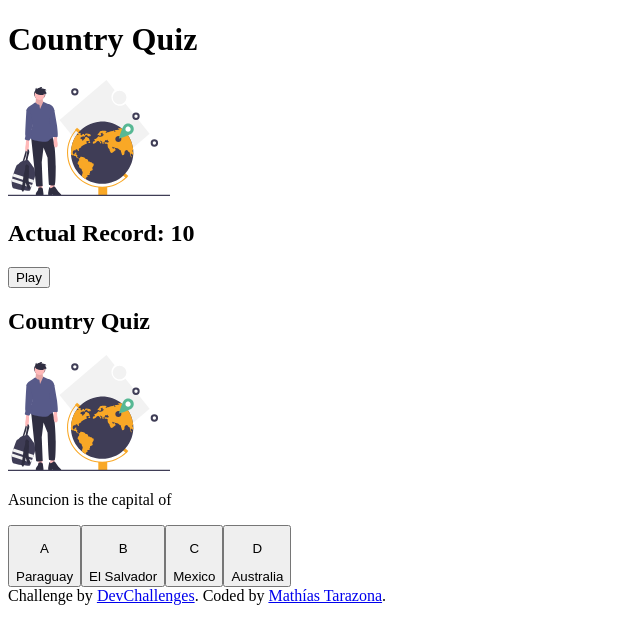
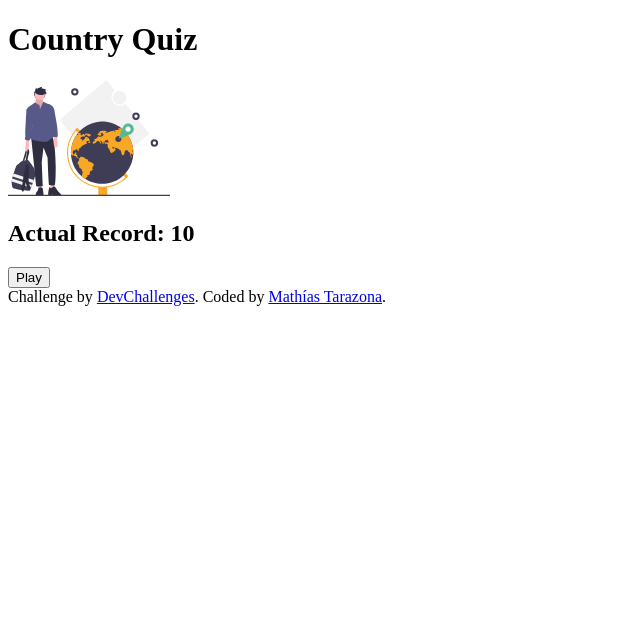
Before and after one commit to Mathitarazonad/Country-quiz-app, a React (Vite) app: page / in a window 1280 px wide. Shown: the top 644 px of the page, without its empty margins (0-640 px from the left). Built offline with nearby package versions, Linux system fonts and the light colour scheme; the HTML template or start-up script is replaced by a standard one.

Commit message:
Render the game or menu based on isPlaying state

```diff
--- a/src/App.jsx
+++ b/src/App.jsx
@@ -1,13 +1,14 @@
-import Game from "./components/Game"
-import Menu from "./components/Menu"
+import Game from './components/Game';
+import Menu from './components/Menu';
+import { useSelector } from 'react-redux';
 
 function App() {
+  const isPlaying = useSelector(store => store.game.isPlaying);
   return (
-    <div className="App">
-      <Menu />
-      <Game />
+    <div className='App'>
+      {isPlaying ? <Game /> : <Menu />}
       <footer>
-        Challenge by <a href="https://devchallenges.io/challenges/Bu3G2irnaXmfwQ8sZkw8#" target="_blank" rel='noopener noreferrer' >DevChallenges</a>. Coded by <a href="https://github.com/Mathitarazonad" target='_blank' rel='noopener noreferrer' >Mathías Tarazona</a>.
+        Challenge by <a href='https://devchallenges.io/challenges/Bu3G2irnaXmfwQ8sZkw8#' target='_blank' rel='noopener noreferrer' >DevChallenges</a>. Coded by <a href='https://github.com/Mathitarazonad' target='_blank' rel='noopener noreferrer' >Mathías Tarazona</a>.
       </footer>
     </div>
   )
```
